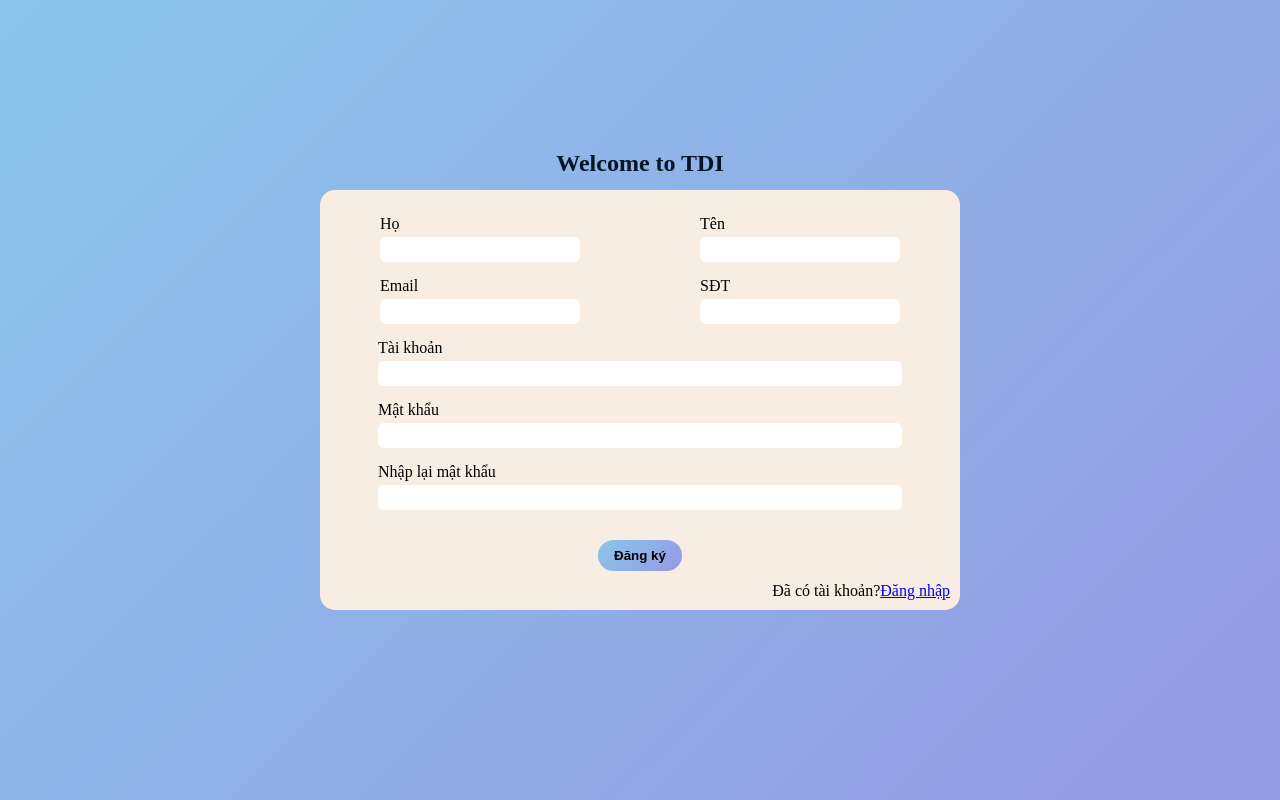
After one commit to payla232/duan1PHP_PRO1014, a PHP site: page /view/login/signup.php in a window 1280 px wide. The commit adds this page. Run offline with PHP 8.4, Linux system fonts and the light colour scheme.

Commit message:
Login / Signup layout

```diff
--- a/duan1/css/login_signup.css
+++ b/duan1/css/login_signup.css
@@ -8,43 +8,138 @@
     display: flex;
     align-items: center;
     justify-content: center;
-    background-color: #f8f6e3;
+    background-color: #8bc6ec;
+    background-image: linear-gradient(135deg, #8bc6ec 0%, #9599e2 100%);
+
     height: 100vh;
 }
 
 .form {
     display: flex;
-    justify-content: center;
 }
 
 .form .form_img {
-    width: 340px;
-    /* margin: 0; */
+    width: 330px;
+    border-top-left-radius: 15px;
+    border-bottom-left-radius: 15px;
 }
 
 .form .form_img img {
     width: 100%;
-    height: 400px;
+    height: 420px;
+    border-top-left-radius: 15px;
+    border-bottom-left-radius: 15px;
 }
 
 .form .form_title {
-    display: flex;
-    flex-direction: column;
-    width: 300px;
+    width: 310px;
     margin: 0;
-    background-color: aquamarine;
+    background-color: #f8ede3;
+    border-top-right-radius: 15px;
+    border-bottom-right-radius: 15px;
+    margin-bottom: 4px;
 }
 
 .form .form_title h2 {
     margin-top: 30px;
+    text-align: center;
+    color: #021526;
 }
 
 .form .form_title form {
     margin-top: 40px;
+    margin-left: 50px;
 }
 
-.form_title form .row {
+.form_title .column + .column {
+    margin-top: 18px;
+}
+
+form .column label {
+    display: block;
+}
+
+form .column input {
+    margin-top: 4px;
+    height: 25px;
+    width: 200px;
+    border-radius: 6px;
+    border: none;
+}
+
+form .column input:focus {
+    border-color: #8bc6ec;
+}
+
+.btn_login {
+    margin-top: 30px;
+    padding: 8px 16px;
+    border-radius: 99px;
+    border: none;
+    font-weight: 600;
+    background-color: #8bc6ec;
+    background-image: linear-gradient(135deg, #8bc6ec 0%, #9599e2 100%);
+}
+
+.form_title .more_login {
+    margin-top: 20px;
     display: flex;
-    flex-direction: column;
-    margin-right: auto;
+    justify-content: space-between;
 }
+
+.form_title .more_login span {
+    font-size: 14px;
+}
+.form_title .more_login a {
+    color: #021526;
+}
+
+/* =========== Sign up ============ */
+.form_signup {
+    position: relative;
+    background-color: #f8ede3;
+    width: 640px;
+    height: 420px;
+    border-radius: 15px;
+}
+
+.form_signup h2 {
+    position: absolute;
+    top: -60px;
+    right: 50%;
+    transform: translateX(50%);
+    margin-top: 20px;
+    text-align: center;
+    color: #021526;
+}
+
+.form_signup form {
+    text-align: center;
+    margin-top: 10px;
+}
+
+.form_signup form .row {
+    display: flex;
+    align-items: center;
+    justify-content: space-between;
+    text-align: start;
+}
+
+.form_signup form > .column {
+    text-align: start;
+    margin-left: 58px;
+}
+
+.form_signup form > .column input {
+    width: 90%;
+}
+
+.form_signup form .column {
+    margin-top: 15px;
+}
+
+.more_signup {
+    position: absolute;
+    bottom: 10px;
+    right: 10px;
+}
--- a/duan1/view/chitietsanpham.php
+++ b/duan1/view/chitietsanpham.php
@@ -42,7 +42,7 @@
                     <button class="btn_spct">THÊM VÀO GIỎ</button>
                     <button class="btn_spct">MUA NGAY</button>
                 </div>
-                <div>
+                <div class="yt">
                     <a href="#!" class="like">
                         <i class="fa-regular fa-heart"></i>
                         <span class="like_sub">Thêm vào yêu thích</span>
--- a/duan1/view/header.php
+++ b/duan1/view/header.php
@@ -30,7 +30,7 @@
                 </form>
                 <div>
                     <i class="fa-regular fa-heart"></i>
-                    <i class="fa-solid fa-cart-shopping"></i>
+                    <a href="./view/giohang.php"><i class="fa-solid fa-cart-shopping"></i></a>
                 </div>
             </section>
         </header>
@@ -44,7 +44,7 @@
             <ul class="sub-menu sub2">
                 <li><a href="#!">Sale</a></li>
                 <li><a href="./view/login/dangnhap.php">Đăng nhập</a></li>
-                <li><a href="./view/login/dangky.php">Đăng ký</a></li>
+                <li><a href="./view/login/signup.php">Đăng ký</a></li>
             </ul>
         </nav>
         <section class="banner">
--- a/duan1/view/home.php
+++ b/duan1/view/home.php
@@ -1,4 +1,4 @@
-    <aside>
+<aside>
     <div class="asidte">
         <ul class="ulll">
             <li><a href="#!">Bình gốm</a></li>
--- /dev/null
+++ b/duan1/view/login/signup.php
@@ -0,0 +1,54 @@
+<!DOCTYPE html>
+<html lang="en">
+    <head>
+        <meta charset="UTF-8" />
+        <meta name="viewport" content="width=device-width, initial-scale=1.0" />
+        <link rel="stylesheet" href="../../css/login_signup.css?<?=time();?>" />
+        <title>Document</title>
+    </head>
+    <body>
+        <div class="page">
+            <div class="form_signup">
+                <h2>Welcome to TDI</h2>
+                <form action="">
+                    <div class="row">
+                        <div class="column">
+                            <label for="">Họ</label>
+                            <input type="text" />
+                        </div>
+                        <div class="column">
+                            <label for="">Tên</label>
+                            <input type="text" />
+                        </div>
+                    </div>
+                    <div class="row">
+                        <div class="column">
+                            <label for="">Email</label>
+                            <input type="email" />
+                        </div>
+                        <div class="column">
+                            <label for="">SĐT</label>
+                            <input type="number" />
+                        </div>
+                    </div>
+                    <div class="column">
+                        <label for="">Tài khoản</label>
+                        <input type="text" />
+                    </div>
+                    <div class="column">
+                        <label for="">Mật khẩu</label>
+                        <input type="text" />
+                    </div>
+                    <div class="column">
+                        <label for="">Nhập lại mật khẩu</label>
+                        <input type="text" />
+                    </div>
+                    <button type="submit" class="btn_login">Đăng ký</button>
+                    <span class="more_signup"
+                        >Đã có tài khoản?<a href="./dangnhap.php">Đăng nhập</a></span
+                    >
+                </form>
+            </div>
+        </div>
+    </body>
+</html>
```
Also changed, not shown: duan1/css/styles.css (+7 -3 lines), duan1/view/giohang.php (added, +14 -0 lines), duan1/view/login/dangkyfake.html (added, +54 -0 lines), duan1/view/login/dangnhap.php (+15 -8 lines), duan1/check.html (renamed from duan1/view/login/sadsaf.html).
